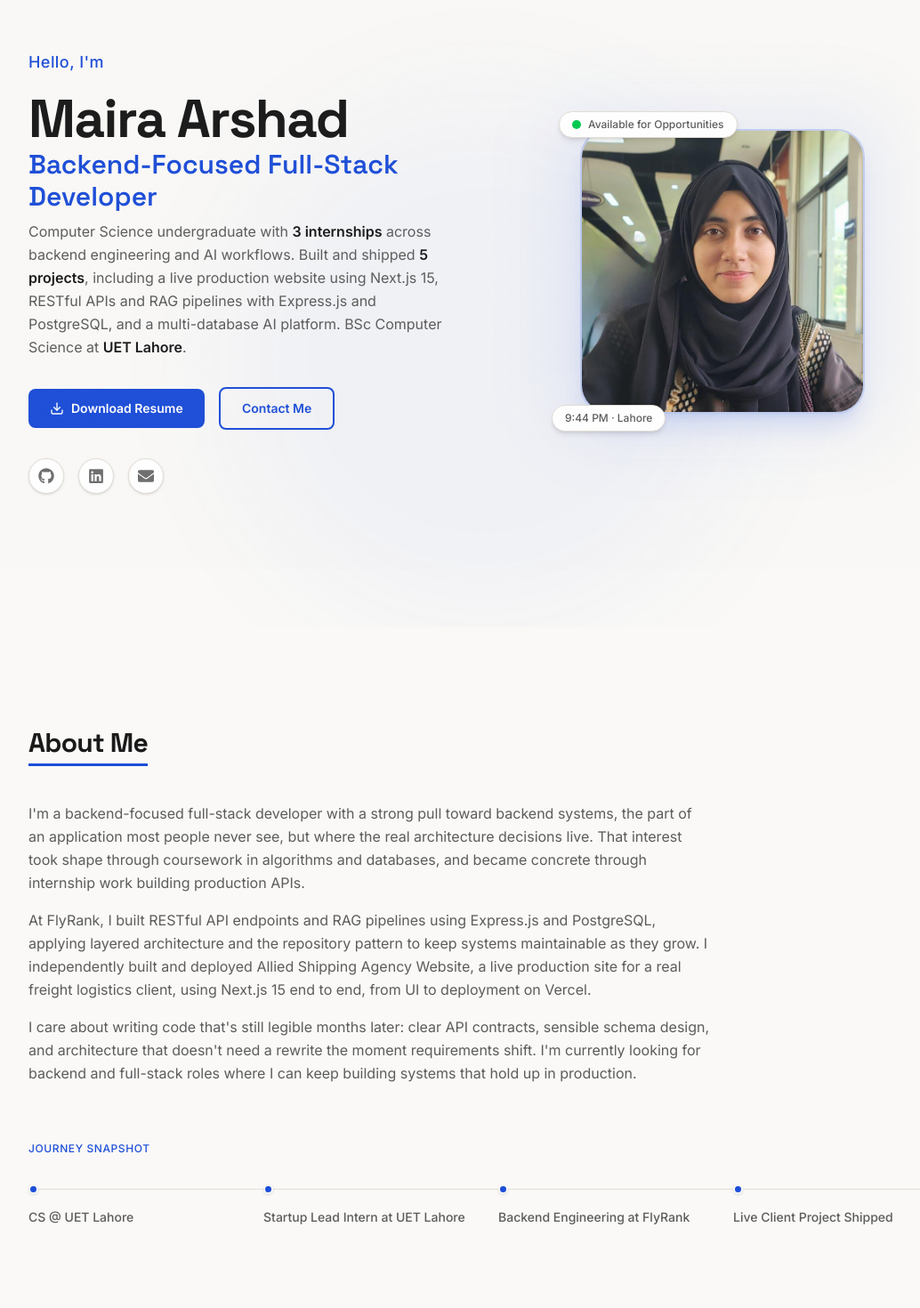
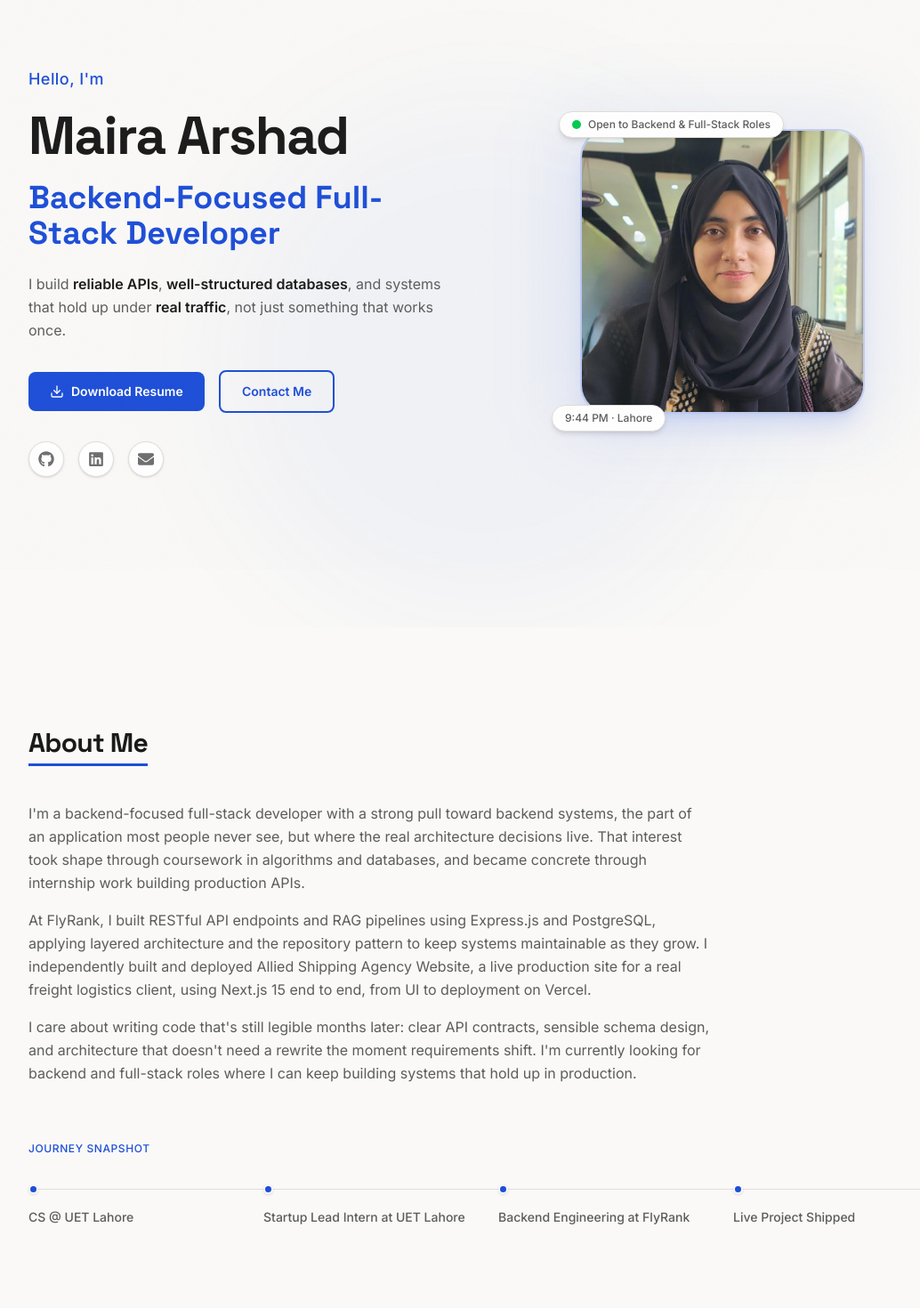
Before and after one commit to Mairaarshad19/Portfolio, a Next.js app: page / in a window 1280 px wide. Shown: the part 160-1630 px from the top of the page at 89% size, without its empty margins (96-1130 px from the left). Built offline with nearby package versions, Linux system fonts and the light colour scheme.

Commit message:
feat: apply proper font to identity title, rewrite hero subtitle and services around backend-focused positioning

```diff
--- a/src/components/Footer.tsx
+++ b/src/components/Footer.tsx
@@ -14,7 +14,7 @@ export default function Footer() {
         <p className="text-2xl font-display font-bold tracking-wide text-fg">
           MAIRA
         </p>
-        <p className="text-sm text-fg-muted">
+        <p className="text-sm font-display text-fg-muted">
           Software Engineer · Backend & Full-Stack · Lahore
         </p>
         <p className="text-xs text-fg-dim mt-2">
--- a/src/components/Hero.tsx
+++ b/src/components/Hero.tsx
@@ -136,8 +136,8 @@ export default function Hero() {
             </h1>
 
             {/* Static role text */}
-            <div className="mt-3 h-10 flex items-center justify-center lg:justify-start">
-              <span className="text-xl sm:text-2xl md:text-3xl font-display font-semibold text-accent">
+            <div className="mt-3 flex items-center justify-center lg:justify-start">
+              <span className="text-2xl sm:text-3xl md:text-4xl font-display font-bold text-accent">
                 Backend-Focused Full-Stack Developer
               </span>
             </div>
@@ -223,7 +223,7 @@ export default function Hero() {
                 <div className="float-badge float-badge-delay-1 absolute -top-5 -left-6 flex items-center gap-2 px-3.5 py-2 bg-bg-elevated rounded-full border border-border shadow-md">
                   <span className="pulse-dot w-2.5 h-2.5 rounded-full bg-green-500" />
                   <span className="text-xs font-medium text-fg-muted leading-none">
-                    Available for Opportunities
+                    Open to Backend & Full-Stack Roles
                   </span>
                 </div>
 
--- a/src/data/portfolio-content.ts
+++ b/src/data/portfolio-content.ts
@@ -32,7 +32,7 @@ export const aboutContent = {
     "CS @ UET Lahore",
     "Startup Lead Intern at UET Lahore",
     "Backend Engineering at FlyRank",
-    "Live Client Project Shipped",
+    "Live Project Shipped",
   ],
 };
 
@@ -115,8 +115,8 @@ export const projectsContent: Project[] = [
       "Co-designed a multi-paradigm data platform unifying PostgreSQL, Neo4j, and Qdrant under one natural-language query interface, with no SQL or vector-search expertise required.",
     techStack: ["PostgreSQL", "Neo4j", "Qdrant", "FastAPI", "Google Gemini", "Python"],
     links: {
-    github: "https://github.com/Mairaarshad19/QueryMind-SmartCRM",
-    live: "", // leave empty/omit if no live demo — button only shows when this has a value
+      github: "https://github.com/Mairaarshad19/QueryMind-SmartCRM",
+      live: "", // leave empty/omit if no live demo — button only shows when this has a value
     },
     featured: false,
     screenshot: "/projects/querymind.png",
@@ -156,27 +156,27 @@ export interface ServiceOffer {
 /** Client-facing services. Each combines the deliverable with an honest reason to trust it. */
 export const servicesContent: ServiceOffer[] = [
   {
-    title: "Custom Websites & Web Apps",
-    description:
-      "Fast, responsive websites and web apps built with modern tools like Next.js and React. Clean, scalable code that looks great and holds up as your business grows.",
-    icon: "Globe",
-  },
-  {
     title: "Backend & API Development",
     description:
-      "Reliable backend systems and APIs your product runs on, built with clean, layered architecture so they're easy to extend later, not just glued together to work once.",
+      "Building reliable APIs that handle real traffic without breaking, with clean, layered architecture designed to scale as usage grows.",
     icon: "Server",
   },
   {
     title: "Database Design & Architecture",
     description:
-      "Well-structured databases that scale with your data, designed properly from day one so performance and reliability hold up as your product grows, not falls apart.",
+      "Designing databases properly from day one, preventing data loss and structural issues that come from rushed schema decisions.",
     icon: "Database",
+  },
+  {
+    title: "Full-Stack Web Applications",
+    description:
+      "Complete web applications built end-to-end with Next.js and React, backed by the same production-grade backend discipline.",
+    icon: "Globe",
   },
   {
     title: "Secure, Production-Ready Code",
     description:
-      "Authentication, environment variables, and credentials handled correctly from day one. Secure, tested code built to run reliably in production, not just in development.",
+      "Writing systems that don't break in production, authentication, environment handling, and error cases considered from the start, not patched in later.",
     icon: "ShieldCheck",
   },
 ];
@@ -226,7 +226,7 @@ export const skillCategories: SkillCategory[] = [
 
 export const heroContent = {
   name: "Maira Arshad",
-  role: "Computer Science undergraduate with **3 internships** across backend engineering and AI workflows. Built and shipped **5 projects**, including a live production website using Next.js 15, RESTful APIs and RAG pipelines with Express.js and PostgreSQL, and a multi-database AI platform. BSc Computer Science at **UET Lahore**.",
+  role: "I build **reliable APIs**, **well-structured databases**, and systems that hold up under **real traffic**, not just something that works once.",
   intro: [],
   buttons: [
     { label: "Download Resume", href: "/Maira_Arshad_Resume.pdf", variant: "primary" },
```
